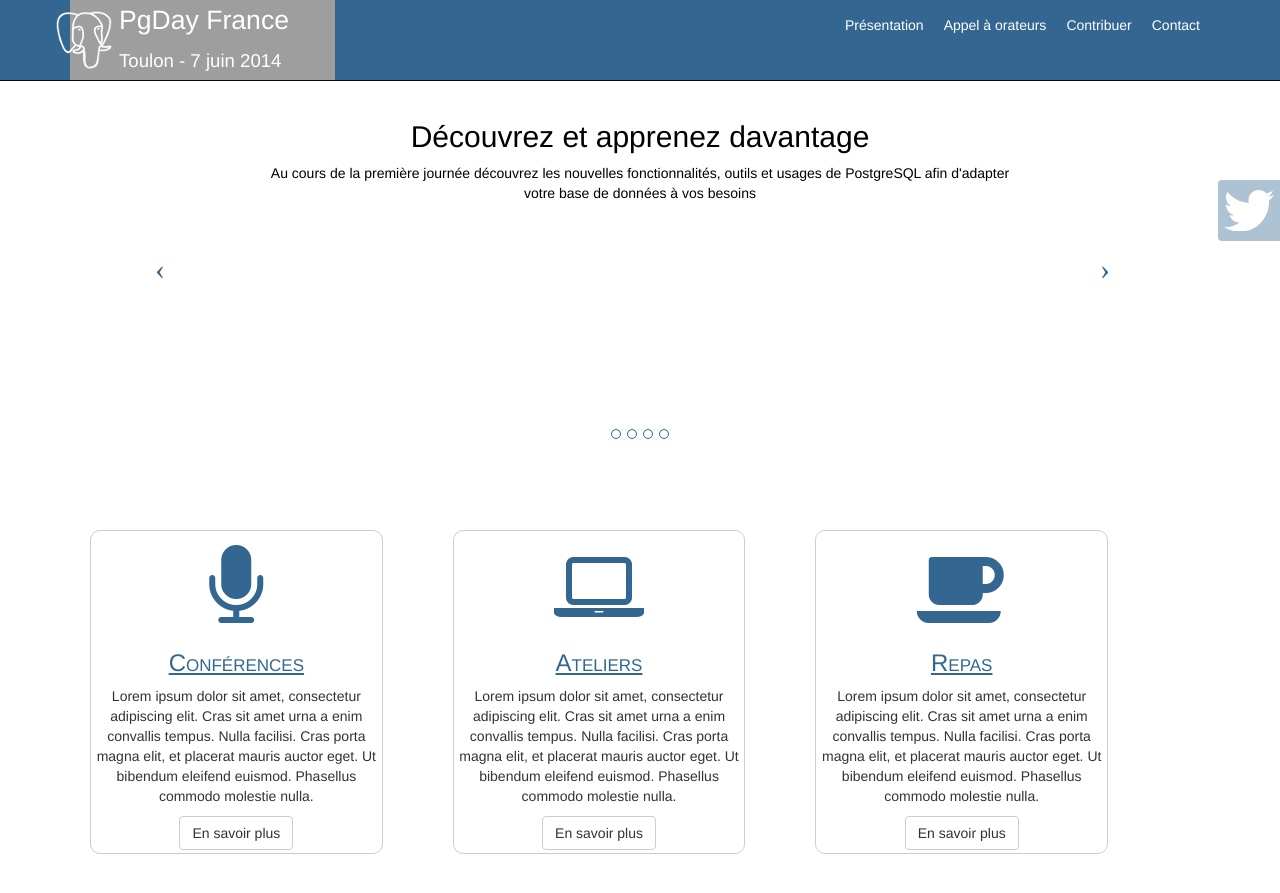
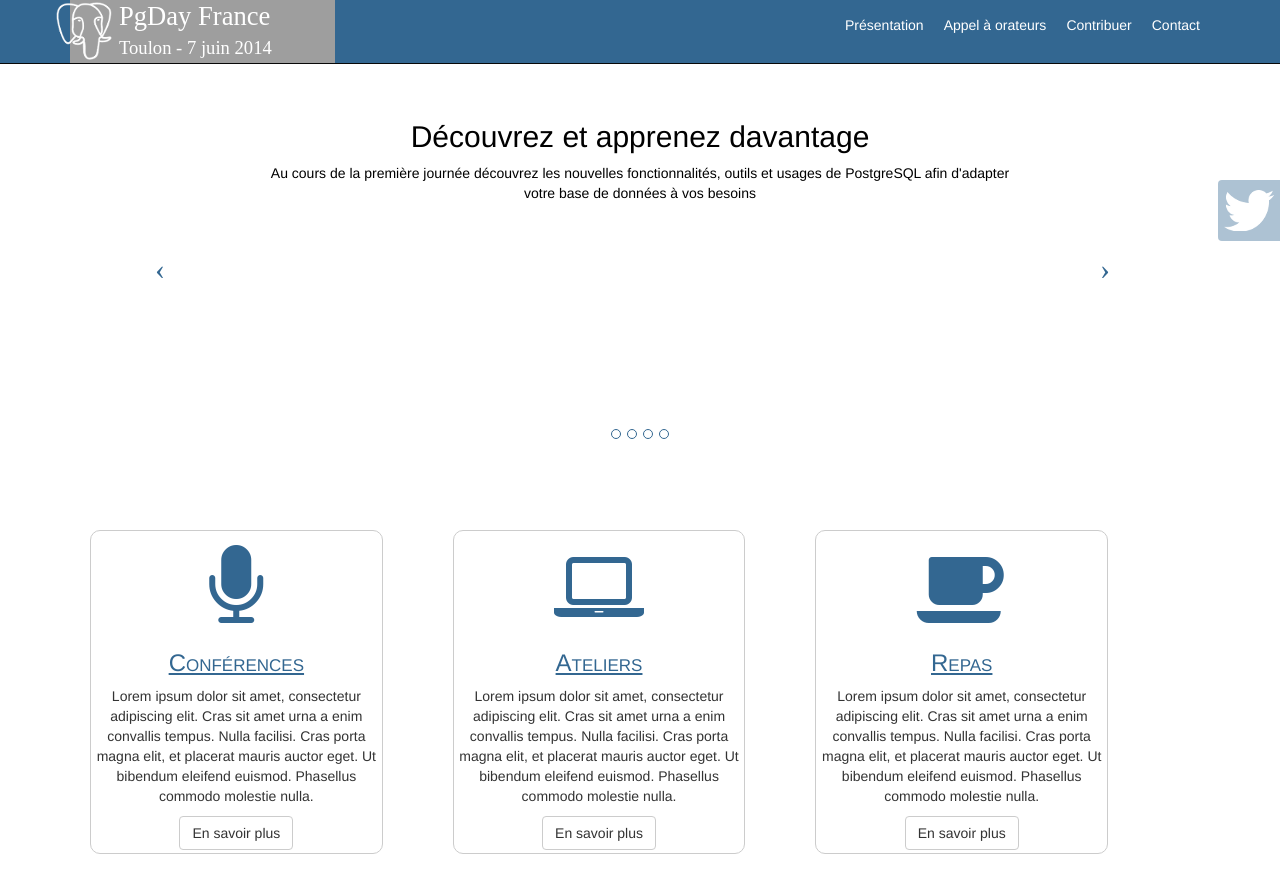
Before and after one commit to postgresqlfr/2024.pgday.fr, a Jekyll site: the page index.html, which Jekyll copies as it is, in a window 1280 px wide and 900 px high. Shown: the top 893 px of the window. Built offline with Jekyll 4.4.1, drawn with Linux system fonts in a browser that asks for light colours; Markdown is read by kramdown in place of the engine named in the settings; grey boxes are pictures that could not be loaded.

Commit message:
New font and reduce spacing in nav-header

```diff
--- a/css/style.css
+++ b/css/style.css
@@ -147,7 +147,10 @@ body {
 
 .navbar-header{
     background-image: url('img/pgday_logo.png');
-    color: red;
+    font-family: 'Gen';
+    font-weight: normal;
+    font-style: normal;
+    line-height: 1.1;
 }
 
 
--- a/index.html
+++ b/index.html
@@ -9,6 +9,7 @@
     <link href="css/bootstrap.css" rel="stylesheet">
     <link href="css/style.css" rel="stylesheet">
     <link href="fonts/font-awesome/css/font-awesome.min.css" rel="stylesheet">
+    <link rel="stylesheet" media="screen" href="fonts/Gen-Light.otf" rel="stylesheet" type="text/css"/>
     <link rel="shortcut icon" href="http://wiki.postgresql.fr/lib/tpl/tortoise/images/favicon.ico" />
     <link type="text/plain" rel="author" href="https://www.pgday.fr/humans.txt" />
   </head>
```
Also changed, not shown: TODO.md (+1 -1 lines), fonts/Gen-Light.otf (added).
